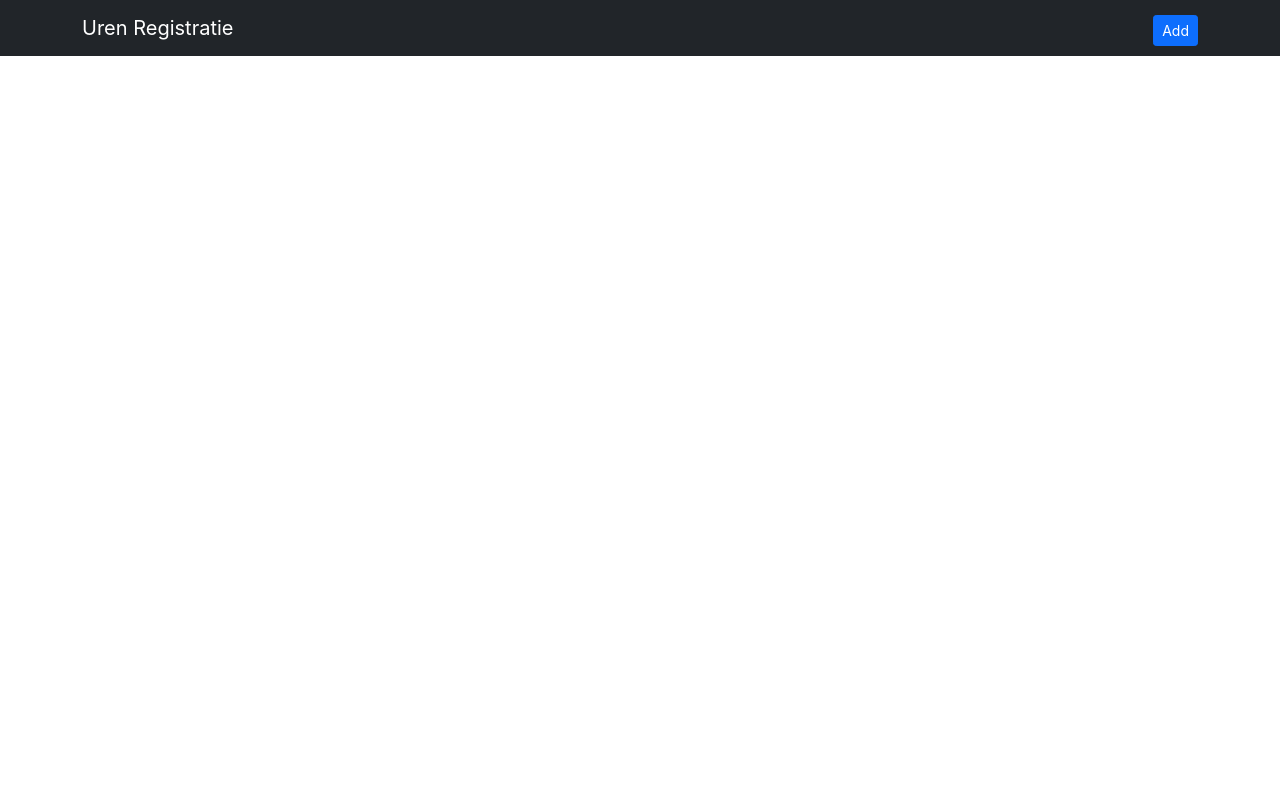
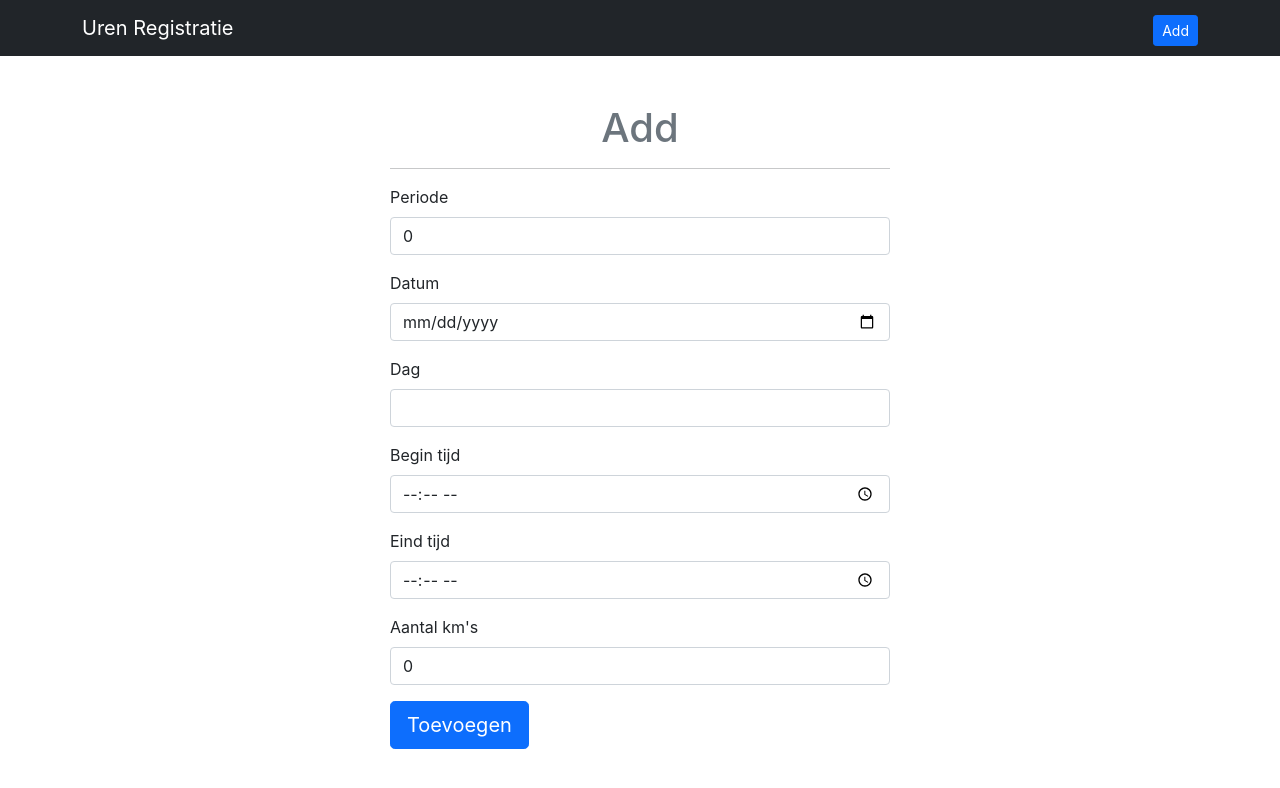
Before and after one commit to RedouanBou/simple-hourregistration, a React (Create React App) app: page /simple-hourregistration/add in a window 1280 px wide. Shown: the top 788 px of the page. Built offline with nearby package versions, Linux system fonts and the light colour scheme.

Commit message:
Added React Pages, Changed path urls

```diff
--- a/src/App.js
+++ b/src/App.js
@@ -12,9 +12,9 @@ function App() {
 
       <div className="container">
         <Switch>
-          <Route exact path="/" component={Home} />
-          <Route exact path="/add" component={Add} />
-          <Route exact path="/edit/:rowIndex" component={Edit} />
+          <Route exact path="/simple-hourregistration/" component={Home} />
+          <Route exact path="/simple-hourregistration/add" component={Add} />
+          <Route exact path="/simple-hourregistration/edit/:rowIndex" component={Edit} />
         </Switch>
       </div>
     </BrowserRouter>
--- a/src/pages/Add.js
+++ b/src/pages/Add.js
@@ -29,7 +29,7 @@ const Add = () => {
             });
 
             if (res.ok)
-                history.replace("/");
+                history.replace("/simple-hourregistration/");
 
         } catch (error) {
             console.log(error);
--- a/src/pages/Edit.js
+++ b/src/pages/Edit.js
@@ -43,7 +43,7 @@ const Edit = () => {
             });
 
             if (res.ok)
-                history.replace("/");
+                history.replace("/simple-hourregistration/");
 
         } catch (error) {
             console.log(error);
--- a/src/pages/Home.js
+++ b/src/pages/Home.js
@@ -57,7 +57,7 @@ const Home = () => {
                             <td>{item.begintijd} - {item.eindtijd}</td>
                             <td>{item.totaalkm}</td>
                             <td>
-                                <Link className="btn btn-md btn-primary ms-1" to={`/edit/${i}`} style={{ textDecoration: "none" }}><FaPencilAlt /></Link> |
+                                <Link className="btn btn-md btn-primary ms-1" to={`/simple-hourregistration/edit/${i}`} style={{ textDecoration: "none" }}><FaPencilAlt /></Link> |
                                 <Button className="btn btn-md btn-danger ms-1" onClick={() => handleDelete(i)}><FaTrashAlt /></Button>
                             </td>
                         </tr>
```
Also changed, not shown: package.json (+7 -1 lines), 1 other file (tests, documents, lock files or other folders).
